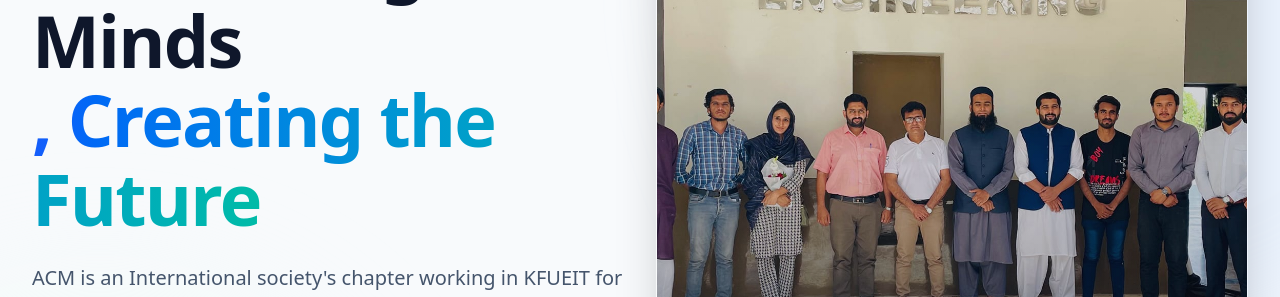
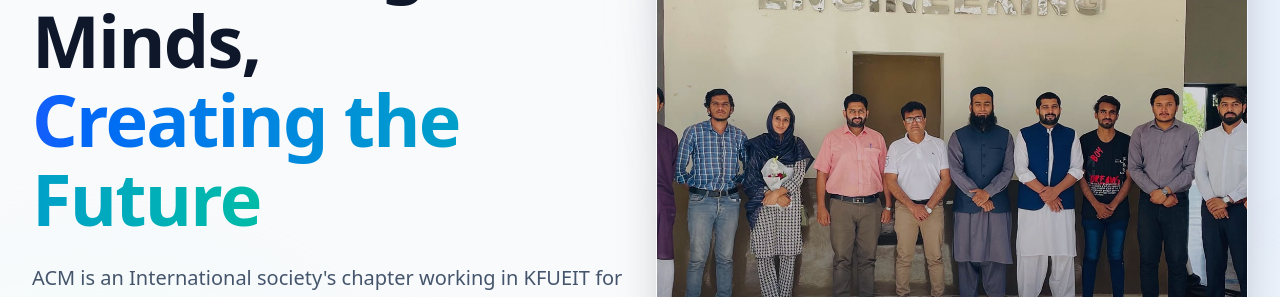
Before and after one commit to HananIrfan-Developer/acm-kfueit, a React (Vite) app: page / in a window 1280 px wide. Shown: the part 449-746 px from the top of the page. Built offline with nearby package versions, Linux system fonts and the light colour scheme; no server answers; the database is empty.

Commit message:
Update Home.tsx

```diff
--- a/src/pages/Home.tsx
+++ b/src/pages/Home.tsx
@@ -53,8 +53,8 @@ export function Home() {
               </div>
 
               <h1 className="text-5xl md:text-6xl lg:text-7xl font-extrabold tracking-tight mb-6 leading-[1.1] text-slate-900">
-                Connecting Minds <br className="hidden md:block" />
-                <span className="text-transparent bg-clip-text bg-gradient-to-r from-blue-600 to-teal-500">, Creating the Future</span>
+                Connecting Minds,<br className="hidden md:block" />
+                <span className="text-transparent bg-clip-text bg-gradient-to-r from-blue-600 to-teal-500">Creating the Future</span>
               </h1>
 
               <p className="text-lg md:text-xl text-slate-600 mb-8 leading-relaxed">
```
